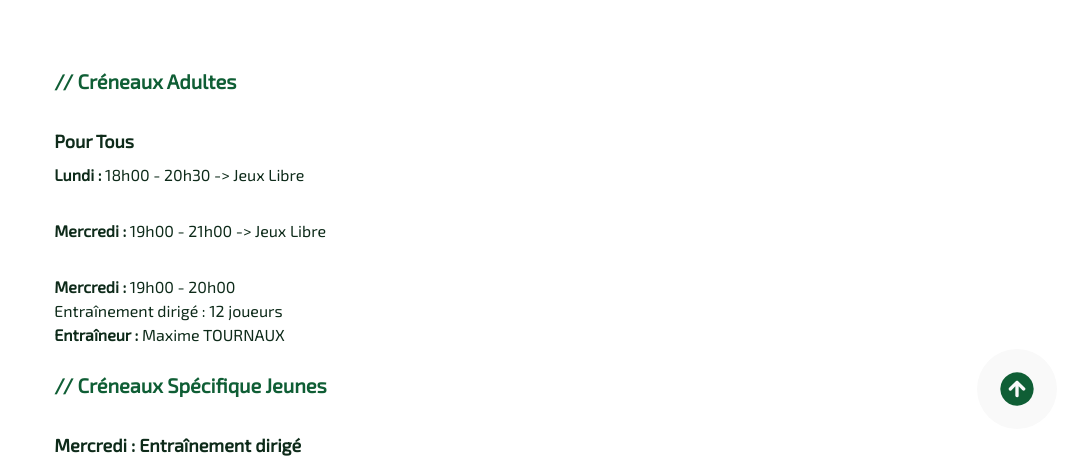
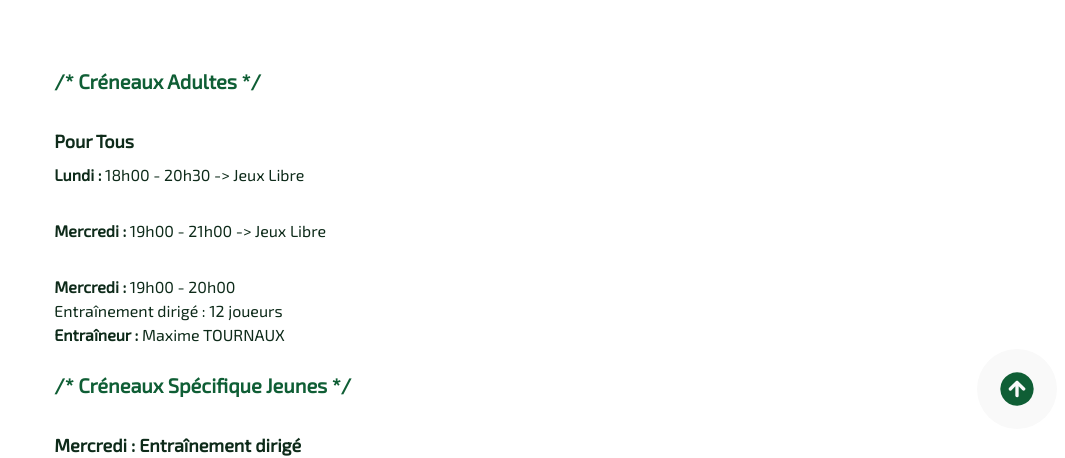
Before and after one commit to ttfarguais/ttfarguais, a Next.js app: page /entrainements in a window 1280 px wide. Shown: the part 331-789 px from the top of the page, without its empty margins (183-1248 px from the left). Built offline with nearby package versions, Linux system fonts and the light colour scheme.

Commit message:
Update Training-list.jsx

```diff
--- a/app/src/components/Main/Training/Training-list.jsx
+++ b/app/src/components/Main/Training/Training-list.jsx
@@ -8,7 +8,7 @@ export default function TrainingList({category}) {
     category.name === "Jeunes" ? "mt-14" : "mt-4"
   }`}
 >
-//  Créneaux {category.name}
+/*  Créneaux {category.name} */
 </h2>
 
 
```
